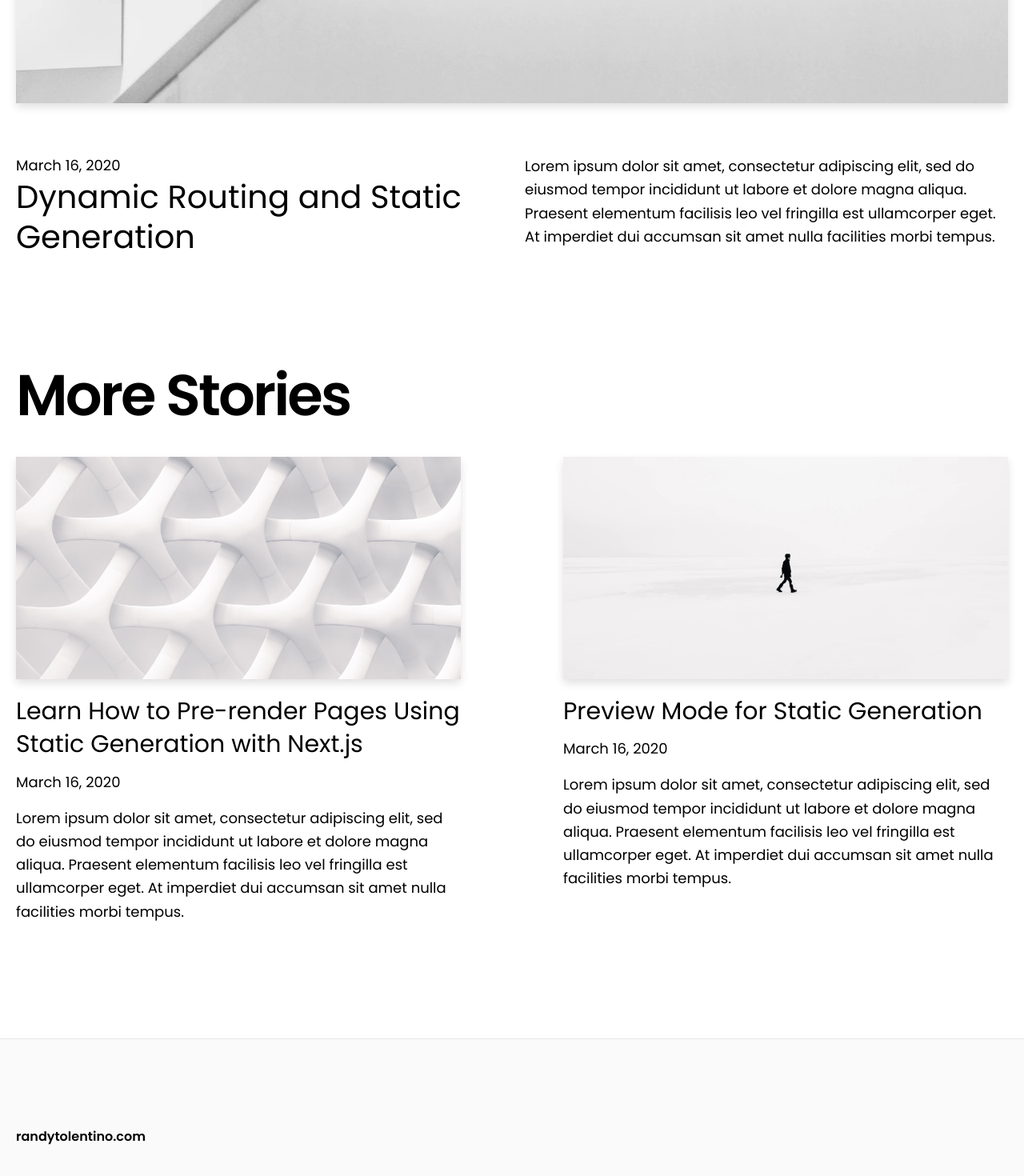
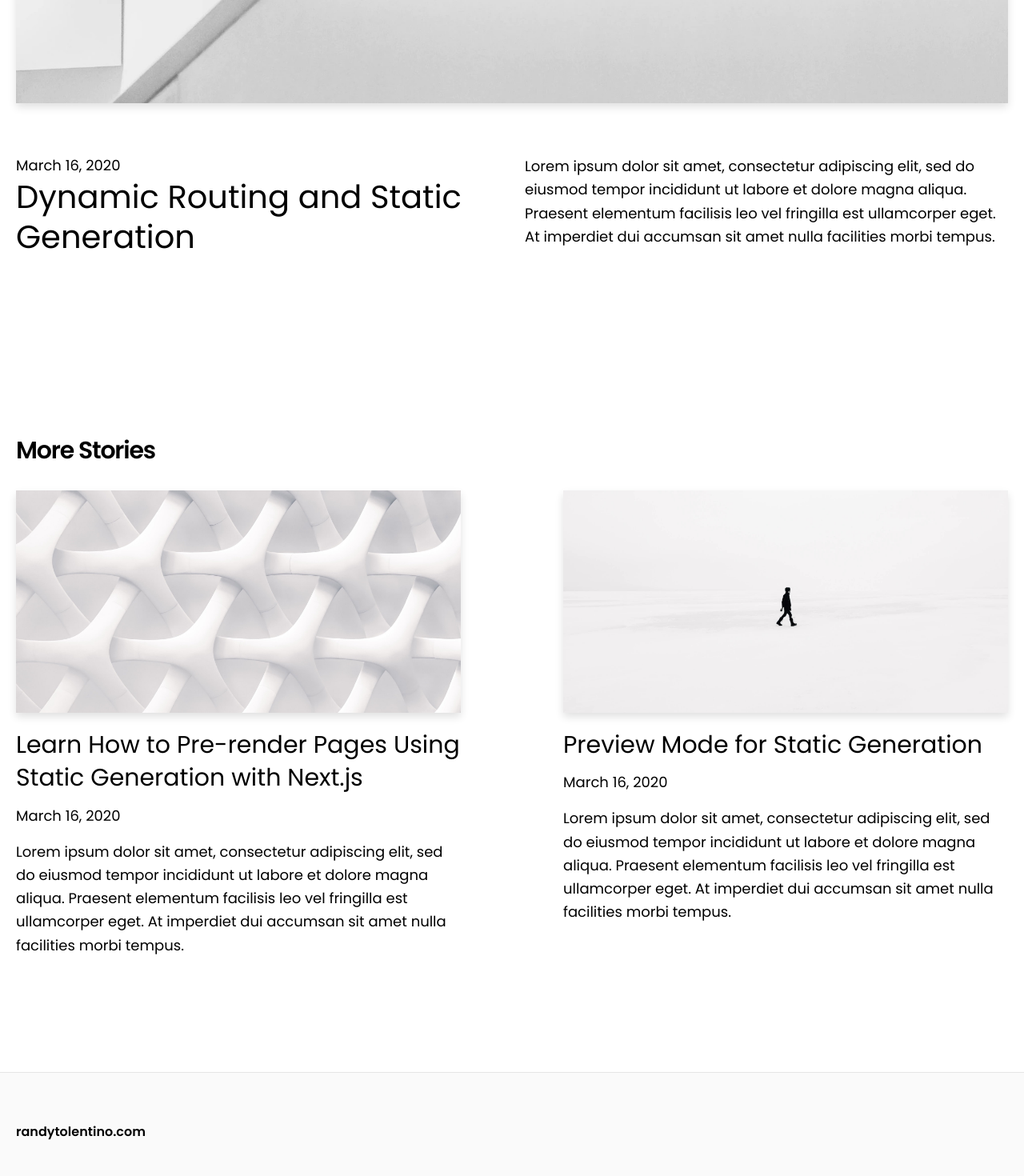
Before and after one commit to techtolentino/rt-26, a Next.js app: page / in a window 1280 px wide. Shown: the part 728-2198 px from the top of the page at 80% size. Built offline with nearby package versions, Linux system fonts and the light colour scheme.

Commit message:
feat: update spacing

```diff
--- a/src/app/_components/footer.tsx
+++ b/src/app/_components/footer.tsx
@@ -4,7 +4,7 @@ export function Footer() {
   return (
     <footer className="bg-neutral-50 border-t border-neutral-200 dark:bg-slate-800">
       <Container>
-        <div className="py-28 flex flex-col lg:flex-row">
+        <div className="py-16 flex flex-col lg:flex-row">
           <h3 className="text-s font-bold leading-tight lg:text-left mb-10 lg:mb-0 lg:pr-4 lg:w-1/2">
             randytolentino.com
           </h3>
--- a/src/app/_components/intro.tsx
+++ b/src/app/_components/intro.tsx
@@ -1,11 +1,15 @@
 import { AUTHOR_NAME } from "@/lib/constants";
 import Link from "next/link";
 
-export function Intro() {
+type IntroProps = {
+  title: string;
+};
+
+export function Intro({ title = "ran" }: IntroProps) {
   return (
     <section className="flex-col md:flex-row flex items-center md:justify-between mt-16 mb-16 md:mb-12">
       <h1 className="text-5xl md:text-8xl font-bold tracking-tighter leading-tight md:pr-8">
-        ran.
+        {title}.
       </h1>
       <h4 className="text-center md:text-left text-lg mt-5 md:pl-8">
         <Link href={"/blog"}>work</Link> & <Link href={"/blog"}>thoughts</Link>{" "}
--- a/src/app/_components/more-stories.tsx
+++ b/src/app/_components/more-stories.tsx
@@ -8,7 +8,7 @@ type Props = {
 export function MoreStories({ posts }: Props) {
   return (
     <section>
-      <h2 className="mb-8 text-5xl md:text-7xl font-bold tracking-tighter leading-tight">
+      <h2 className="mb-8 pt-24 text-3xl md:text-3xl font-bold tracking-tighter leading-tight">
         More Stories
       </h2>
       <div className="grid grid-cols-1 md:grid-cols-2 md:gap-x-16 lg:gap-x-32 gap-y-20 md:gap-y-32 mb-32">
@@ -18,7 +18,6 @@ export function MoreStories({ posts }: Props) {
             title={post.title}
             coverImage={post.coverImage}
             date={post.date}
-            author={post.author}
             slug={post.slug}
             excerpt={post.excerpt}
           />
--- a/src/app/page.tsx
+++ b/src/app/page.tsx
@@ -14,7 +14,7 @@ export default function Index() {
   return (
     <main>
       <Container>
-        <Intro />
+        <Intro title="ran" />
         <HeroPost
           title={heroPost.title}
           coverImage={heroPost.coverImage}
--- a/src/app/posts/[slug]/page.tsx
+++ b/src/app/posts/[slug]/page.tsx
@@ -3,7 +3,6 @@ import { notFound } from "next/navigation";
 import { getAllPosts, getPostBySlug } from "@/lib/api";
 import { AUTHOR_NAME } from "@/lib/constants";
 import markdownToHtml from "@/lib/markdownToHtml";
-import Alert from "@/app/_components/alert";
 import Container from "@/app/_components/container";
 import Header from "@/app/_components/header";
 import { PostBody } from "@/app/_components/post-body";
@@ -23,7 +22,7 @@ export default async function Post(props: Params) {
   return (
     <main>
       <Container>
-        <Intro />
+        <Intro title="thoughts" />
         <article className="mb-32">
           <PostHeader
             title={post.title}
```
